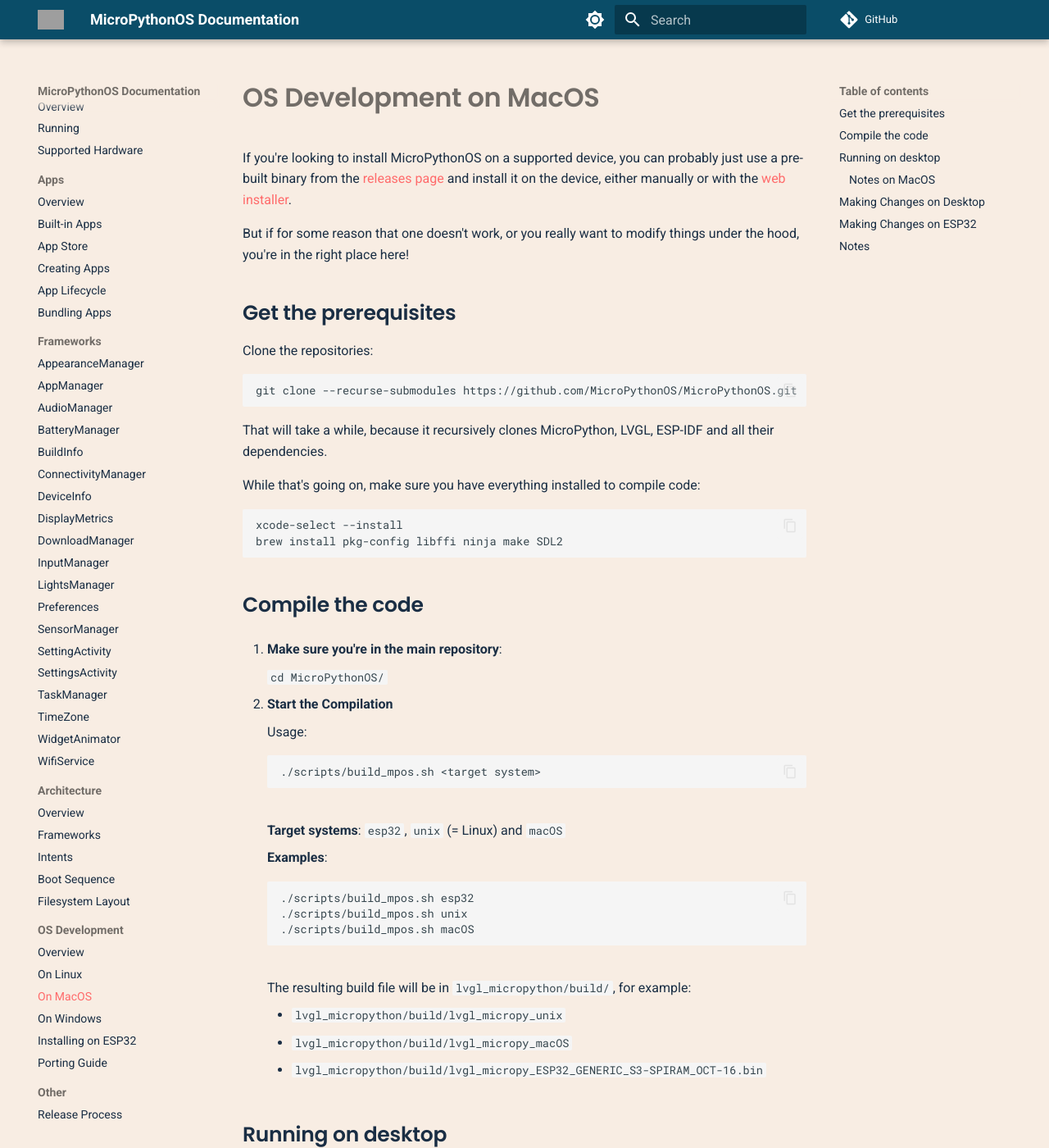
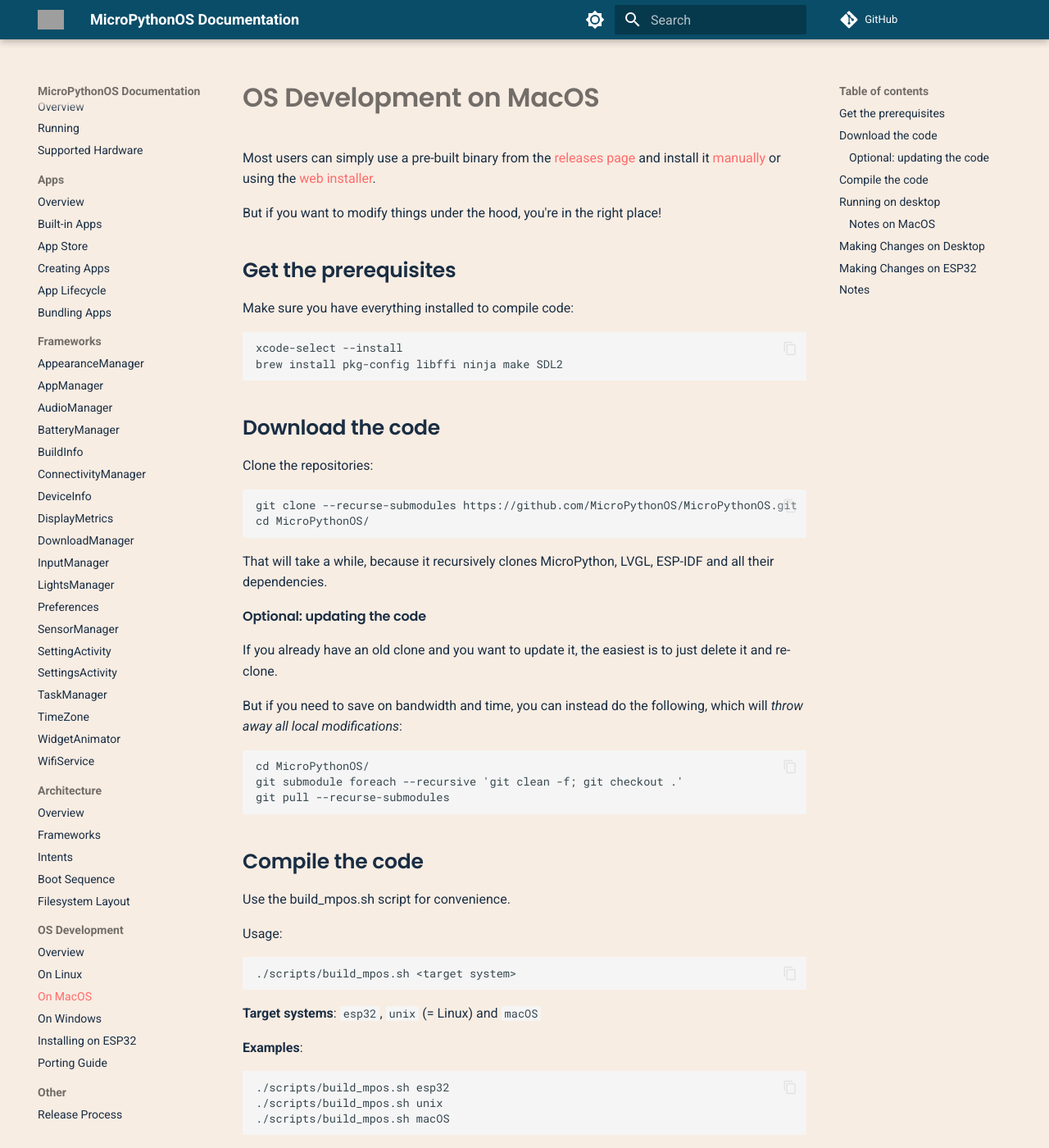
Before and after one commit to MicroPythonOS/docs, an MkDocs documentation site: the page built from docs/os-development/macos.md, in a window 1280 px wide and 1400 px high. Shown: the whole window at 82% size. Built offline with MkDocs 1.6.1 and Material for MkDocs 9.7.7, drawn with Linux system fonts in a browser that asks for light colours; comment, search, counter and statistics services are not loaded; some of the changed text lies outside the part shown; grey boxes are pictures that could not be loaded.

Commit message:
Cleanup build instructions

````diff
--- a/docs/os-development/compiling.md
+++ b/docs/os-development/compiling.md
@@ -1,35 +1,48 @@
+## Download the code
+
+Clone the repositories:
+
+```
+git clone --recurse-submodules https://github.com/MicroPythonOS/MicroPythonOS.git
+cd MicroPythonOS/
+```
+
+That will take a while, because it recursively clones MicroPython, LVGL, ESP-IDF and all their dependencies.
+
+#### Optional: updating the code
+
+If you already have an old clone and you want to update it, the easiest is to just delete it and re-clone.
+
+But if you need to save on bandwidth and time, you can instead do the following, which will *throw away all local modifications*:
+
+```
+cd MicroPythonOS/
+git submodule foreach --recursive 'git clean -f; git checkout .'
+git pull --recurse-submodules
+```
+
 ## Compile the code
 
-1. **Make sure you're in the main repository**:
+Use the build_mpos.sh script for convenience.
 
-    ```
-    cd MicroPythonOS/
-    ```
+Usage:
 
-2. **Start the Compilation**
+```
+./scripts/build_mpos.sh <target system>
+```
 
-    Usage:
+**Target systems**: `esp32`, `unix` (= Linux) and `macOS`
 
-    <pre>
-    ```
-    ./scripts/build_mpos.sh <target system>
-    ```
-    </pre>
+**Examples**:
 
-    **Target systems**: `esp32`, `unix` (= Linux) and `macOS`
+```
+./scripts/build_mpos.sh esp32
+./scripts/build_mpos.sh unix
+./scripts/build_mpos.sh macOS
+```
 
-    **Examples**:
+The resulting build file will be in `lvgl_micropython/build/`, for example:
 
-    <pre>
-    ```
-    ./scripts/build_mpos.sh esp32
-    ./scripts/build_mpos.sh unix
-    ./scripts/build_mpos.sh macOS
-    ```
-    </pre>
-
-    The resulting build file will be in `lvgl_micropython/build/`, for example:
-
-    - `lvgl_micropython/build/lvgl_micropy_unix`
-    - `lvgl_micropython/build/lvgl_micropy_macOS`
-    - `lvgl_micropython/build/lvgl_micropy_ESP32_GENERIC_S3-SPIRAM_OCT-16.bin`
+- `lvgl_micropython/build/lvgl_micropy_unix`
+- `lvgl_micropython/build/lvgl_micropy_macOS`
+- `lvgl_micropython/build/lvgl_micropy_ESP32_GENERIC_S3-SPIRAM_OCT-16.bin`
--- a/docs/os-development/macos.md
+++ b/docs/os-development/macos.md
@@ -1,20 +1,12 @@
 # OS Development on MacOS
 
-If you're looking to install MicroPythonOS on a supported device, you can probably just use a pre-built binary from the [releases page](https://github.com/MicroPythonOS/MicroPythonOS/releases) and install it on the device, either manually or with the [web installer](https://install.MicroPythonOS.com).
+Most users can simply use a pre-built binary from the [releases page](https://github.com/MicroPythonOS/MicroPythonOS/releases) and install it [manually](installing-on-esp32.md) or using the [web installer](https://install.MicroPythonOS.com).
 
-But if for some reason that one doesn't work, or you really want to modify things under the hood, you're in the right place here!
+But if you want to modify things under the hood, you're in the right place!
 
 ## Get the prerequisites
 
-Clone the repositories:
-
-```
-git clone --recurse-submodules https://github.com/MicroPythonOS/MicroPythonOS.git
-```
-
-That will take a while, because it recursively clones MicroPython, LVGL, ESP-IDF and all their dependencies.
-
-While that's going on, make sure you have everything installed to compile code:
+Make sure you have everything installed to compile code:
 
 ```
 xcode-select --install
--- a/docs/os-development/running-on-desktop.md
+++ b/docs/os-development/running-on-desktop.md
@@ -15,9 +15,9 @@
 
 2. Make sure you have the software
 
-    If you built from source, then you will already have the software in lvgl_micropython/build/lvgl_micropy_*
+    If you built from source, then you will already have the software in `lvgl_micropython/build/lvgl_micropy_*`
 
-    If you downloaded a pre-built binary (for example /Users/yourname/MicroPythonOS_amd64_MacOS_0.7.1.bin) then put it in the right location now:
+    If you downloaded a pre-built binary (for example `/Users/yourname/MicroPythonOS_amd64_MacOS_0.7.1.bin`) then put it in the right location now:
 
     <pre>
     ```
@@ -38,7 +38,7 @@
 
 ### Notes on MacOS
 
-If you get an error about a missing /opt/homebrew/opt/libffi/lib/libffi.8.dylib then fix that with: `brew install libffi`
+If you get an error about a missing `/opt/homebrew/opt/libffi/lib/libffi.8.dylib` then fix that with: `brew install libffi`
 
 If you get an error about the code being unsigned, then allow it like this:
 
````
Also changed, not shown: docs/os-development/linux.md (+3 -11 lines).
